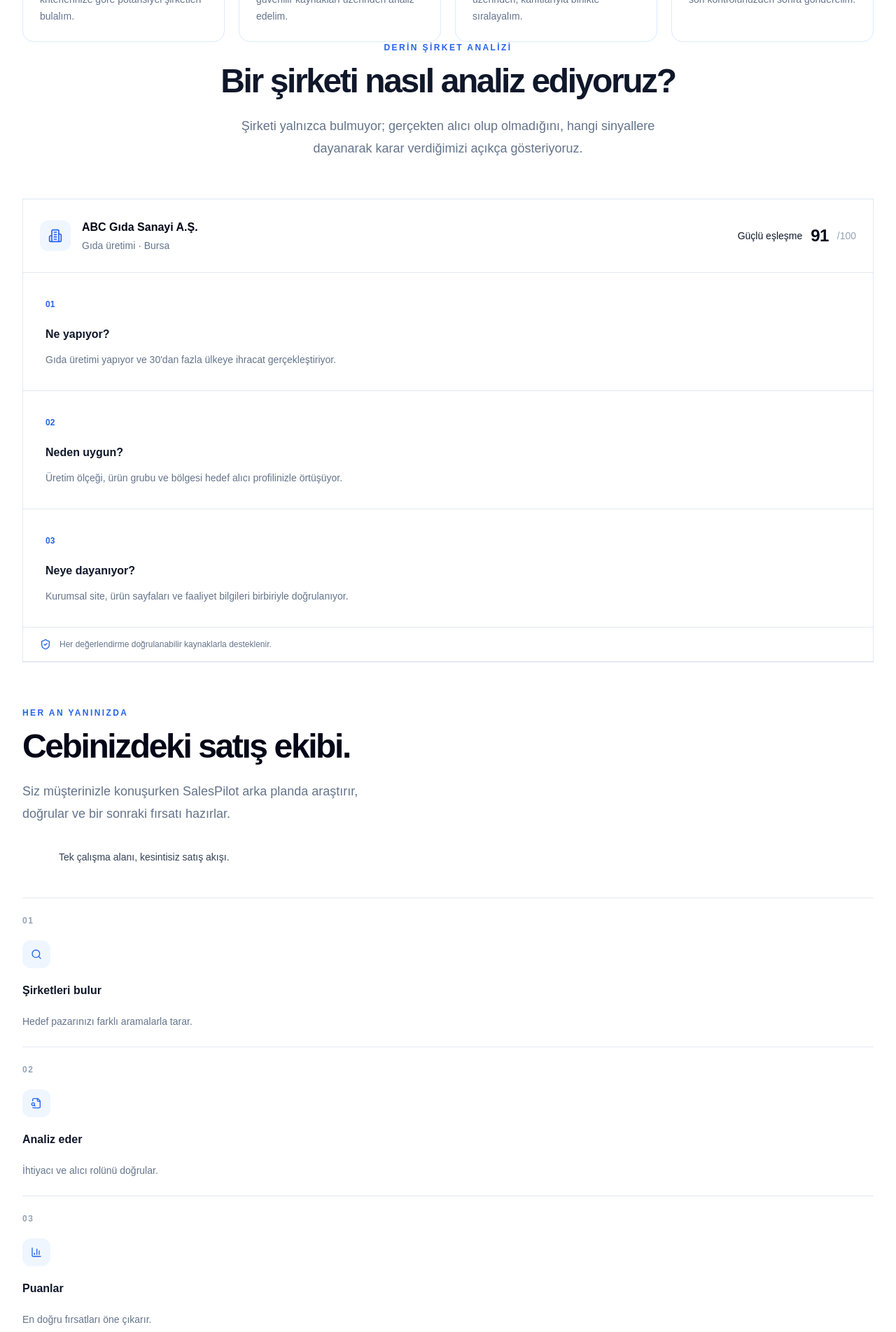
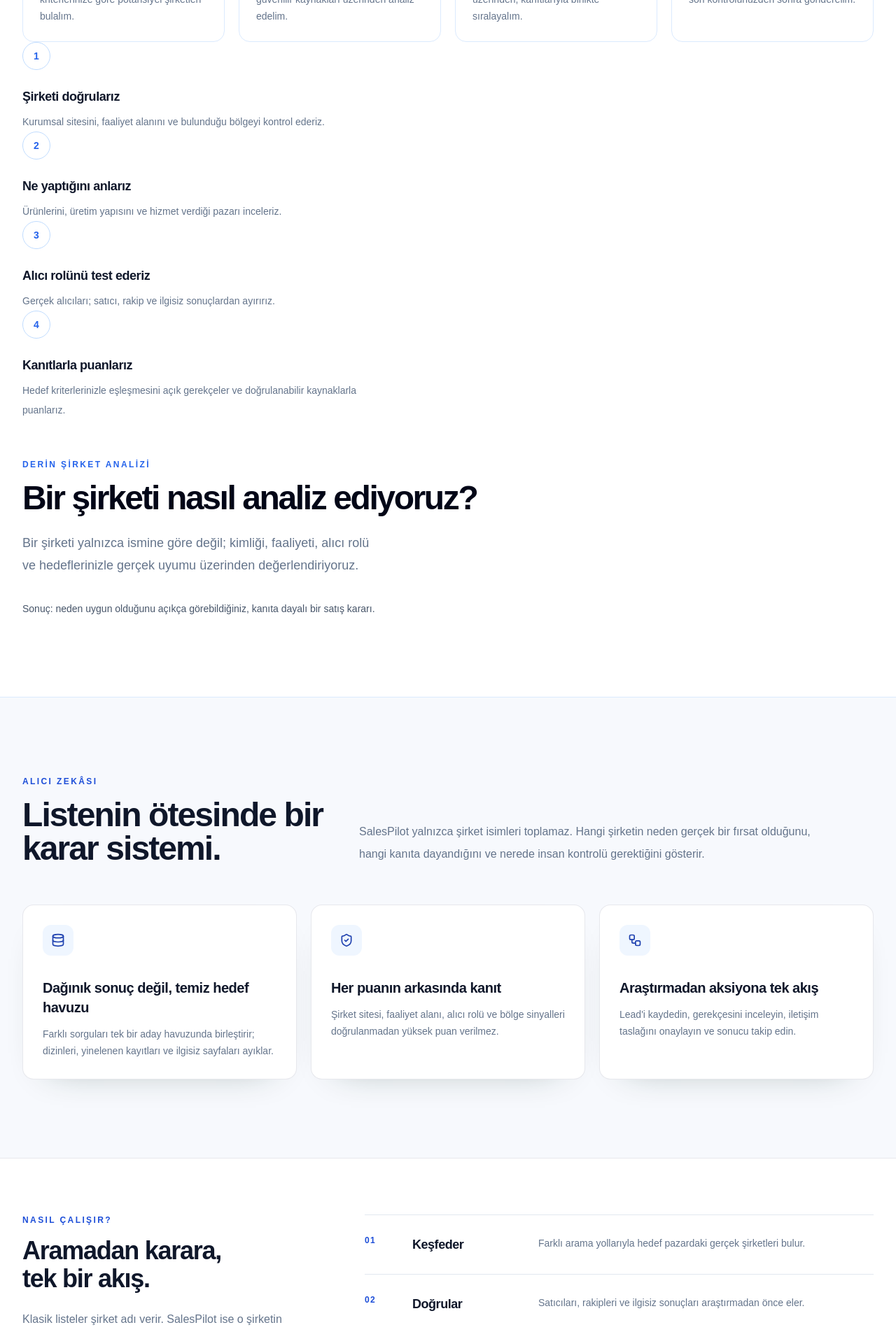
Before and after one commit to kerimelmalii/salespilot, a Next.js app: page / in a window 1280 px wide. Shown: the part 1300-3204 px from the top of the page at 70% size. Built offline with nearby package versions, Linux system fonts and the light colour scheme.

Commit message:
Replace company analysis with timeline

```diff
--- a/components/product-story.tsx
+++ b/components/product-story.tsx
@@ -1,11 +1,8 @@
 import {
   BarChart3,
-  Building2,
   FileSearch,
   Mail,
   Search,
-  Send,
-  ShieldCheck,
 } from "lucide-react";
 
 const steps = [
@@ -15,11 +12,11 @@ const steps = [
   { number: "04", icon: Mail, title: "İletişime geçelim", text: "Her şirkete özel mesajı hazırlayalım; son kontrolünüzden sonra gönderelim." },
 ];
 
-const assistantFeatures = [
-  { icon: Search, title: "Şirketleri bulur", text: "Hedef pazarınızı farklı aramalarla tarar." },
-  { icon: FileSearch, title: "Analiz eder", text: "İhtiyacı ve alıcı rolünü doğrular." },
-  { icon: BarChart3, title: "Puanlar", text: "En doğru fırsatları öne çıkarır." },
-  { icon: Send, title: "İletişime hazırlar", text: "Kişiselleştirilmiş e-posta oluşturur." },
+const analysisSteps = [
+  { number: "1", title: "Şirketi doğrularız", text: "Kurumsal sitesini, faaliyet alanını ve bulunduğu bölgeyi kontrol ederiz." },
+  { number: "2", title: "Ne yaptığını anlarız", text: "Ürünlerini, üretim yapısını ve hizmet verdiği pazarı inceleriz." },
+  { number: "3", title: "Alıcı rolünü test ederiz", text: "Gerçek alıcıları; satıcı, rakip ve ilgisiz sonuçlardan ayırırız." },
+  { number: "4", title: "Kanıtlarla puanlarız", text: "Hedef kriterlerinizle eşleşmesini açık gerekçeler ve doğrulanabilir kaynaklarla puanlarız." },
 ];
 
 export function ProductStory() {
@@ -41,49 +38,28 @@ export function ProductStory() {
         </div>
       </section>
 
-      <section>
-        <div className="mx-auto max-w-3xl text-center">
+      <section className="grid gap-14 lg:grid-cols-[1.1fr_.9fr] lg:items-start lg:gap-24">
+        <div className="order-2 lg:order-1">
+          <div className="relative">
+            <div className="absolute bottom-8 left-5 top-8 w-px bg-blue-200" aria-hidden="true" />
+            <div className="space-y-12">
+              {analysisSteps.map(({ number, title, text }) => (
+                <article key={number} className="relative grid grid-cols-[2.5rem_1fr] gap-6">
+                  <span className="relative z-10 grid h-10 w-10 place-items-center rounded-full border border-blue-200 bg-white text-sm font-semibold text-blue-600 shadow-[0_0_0_6px_white]">{number}</span>
+                  <div className="pb-2">
+                    <h3 className="text-lg font-semibold tracking-tight text-slate-900">{title}</h3>
+                    <p className="mt-2 max-w-lg text-sm leading-7 text-slate-500">{text}</p>
+                  </div>
+                </article>
+              ))}
+            </div>
+          </div>
+        </div>
+        <div className="order-1 lg:order-2 lg:sticky lg:top-28 lg:pt-3">
           <p className="text-xs font-semibold uppercase tracking-[.2em] text-blue-600">Derin şirket analizi</p>
-          <h2 className="mt-4 text-4xl font-semibold tracking-[-.05em] sm:text-5xl">Bir şirketi nasıl analiz ediyoruz?</h2>
-          <p className="mx-auto mt-6 max-w-2xl text-lg leading-8 text-slate-500">Şirketi yalnızca bulmuyor; gerçekten alıcı olup olmadığını, hangi sinyallere dayanarak karar verdiğimizi açıkça gösteriyoruz.</p>
-        </div>
-        <div className="mt-14 overflow-hidden rounded-[1.75rem] border border-slate-200 bg-white shadow-[0_30px_90px_-65px_rgba(15,23,42,.45)]">
-          <div className="flex flex-col gap-6 px-6 py-7 sm:flex-row sm:items-center sm:justify-between sm:px-9">
-            <div className="flex items-center gap-4">
-              <span className="grid h-11 w-11 shrink-0 place-items-center rounded-xl bg-blue-50 text-blue-600"><Building2 className="h-5 w-5"/></span>
-              <div><h3 className="font-semibold text-slate-950">ABC Gıda Sanayi A.Ş.</h3><p className="mt-1 text-sm text-slate-500">Gıda üretimi · Bursa</p></div>
-            </div>
-            <div className="flex items-center gap-3"><span className="h-2 w-2 rounded-full bg-emerald-500"/><span className="text-sm font-medium text-emerald-700">Güçlü eşleşme</span><strong className="ml-2 text-2xl tracking-tight text-slate-950">91</strong><span className="text-sm text-slate-400">/100</span></div>
-          </div>
-          <div className="grid border-t border-slate-200 md:grid-cols-3">
-            {[["01", "Ne yapıyor?", "Gıda üretimi yapıyor ve 30'dan fazla ülkeye ihracat gerçekleştiriyor."], ["02", "Neden uygun?", "Üretim ölçeği, ürün grubu ve bölgesi hedef alıcı profilinizle örtüşüyor."], ["03", "Neye dayanıyor?", "Kurumsal site, ürün sayfaları ve faaliyet bilgileri birbiriyle doğrulanıyor."]].map(([number, title, text], index) => (
-              <div key={number} className={`p-6 sm:p-8 ${index < 2 ? "border-b border-slate-200 md:border-b-0 md:border-r" : ""}`}>
-                <span className="text-xs font-semibold tracking-[.14em] text-blue-600">{number}</span>
-                <h4 className="mt-5 font-semibold text-slate-900">{title}</h4>
-                <p className="mt-3 text-sm leading-6 text-slate-500">{text}</p>
-              </div>
-            ))}
-          </div>
-          <div className="flex items-center gap-3 border-t border-slate-200 bg-slate-50/70 px-6 py-4 text-xs text-slate-500 sm:px-9"><ShieldCheck className="h-4 w-4 text-blue-600"/> Her değerlendirme doğrulanabilir kaynaklarla desteklenir.</div>
-        </div>
-      </section>
-
-      <section className="grid gap-12 border-y border-slate-200 py-16 lg:grid-cols-[.8fr_1.2fr] lg:items-center lg:gap-24 lg:py-20">
-        <div>
-          <p className="text-xs font-semibold uppercase tracking-[.2em] text-blue-600">Her an yanınızda</p>
-          <h2 className="mt-4 text-4xl font-semibold tracking-[-.05em] text-slate-950 sm:text-5xl">Cebinizdeki satış ekibi.</h2>
-          <p className="mt-6 max-w-lg text-lg leading-8 text-slate-500">Siz müşterinizle konuşurken SalesPilot arka planda araştırır, doğrular ve bir sonraki fırsatı hazırlar.</p>
-          <div className="mt-9 flex items-center gap-3 text-sm font-medium text-slate-700"><span className="h-px w-10 bg-blue-600"/> Tek çalışma alanı, kesintisiz satış akışı.</div>
-        </div>
-        <div className="divide-y divide-slate-200 border-y border-slate-200">
-          {assistantFeatures.map(({icon: Icon, title, text}, index) => (
-            <article key={title} className="grid grid-cols-[2.5rem_1fr] gap-4 py-6 sm:grid-cols-[2.5rem_2.5rem_11rem_1fr] sm:items-center sm:gap-5">
-              <span className="text-xs font-semibold tracking-[.12em] text-slate-400">0{index + 1}</span>
-              <span className="grid h-10 w-10 place-items-center rounded-xl bg-blue-50 text-blue-600"><Icon className="h-4 w-4"/></span>
-              <h3 className="col-start-2 font-semibold text-slate-900 sm:col-start-auto">{title}</h3>
-              <p className="col-start-2 text-sm leading-6 text-slate-500 sm:col-start-auto">{text}</p>
-            </article>
-          ))}
+          <h2 className="mt-4 text-4xl font-semibold tracking-[-.05em] text-slate-950 sm:text-5xl">Bir şirketi nasıl analiz ediyoruz?</h2>
+          <p className="mt-6 max-w-lg text-lg leading-8 text-slate-500">Bir şirketi yalnızca ismine göre değil; kimliği, faaliyeti, alıcı rolü ve hedeflerinizle gerçek uyumu üzerinden değerlendiriyoruz.</p>
+          <p className="mt-8 border-l-2 border-blue-600 pl-5 text-sm leading-7 text-slate-600">Sonuç: neden uygun olduğunu açıkça görebildiğiniz, kanıta dayalı bir satış kararı.</p>
         </div>
       </section>
     </div>
```
